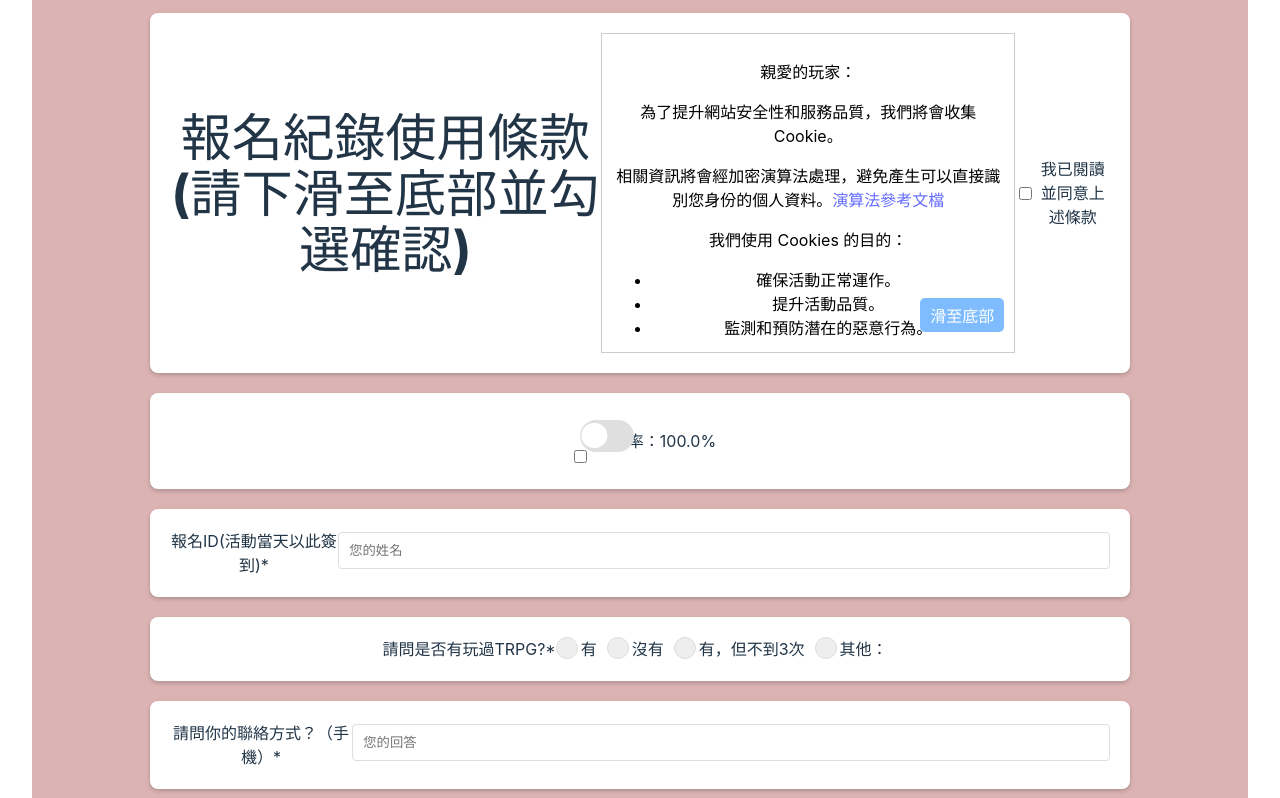
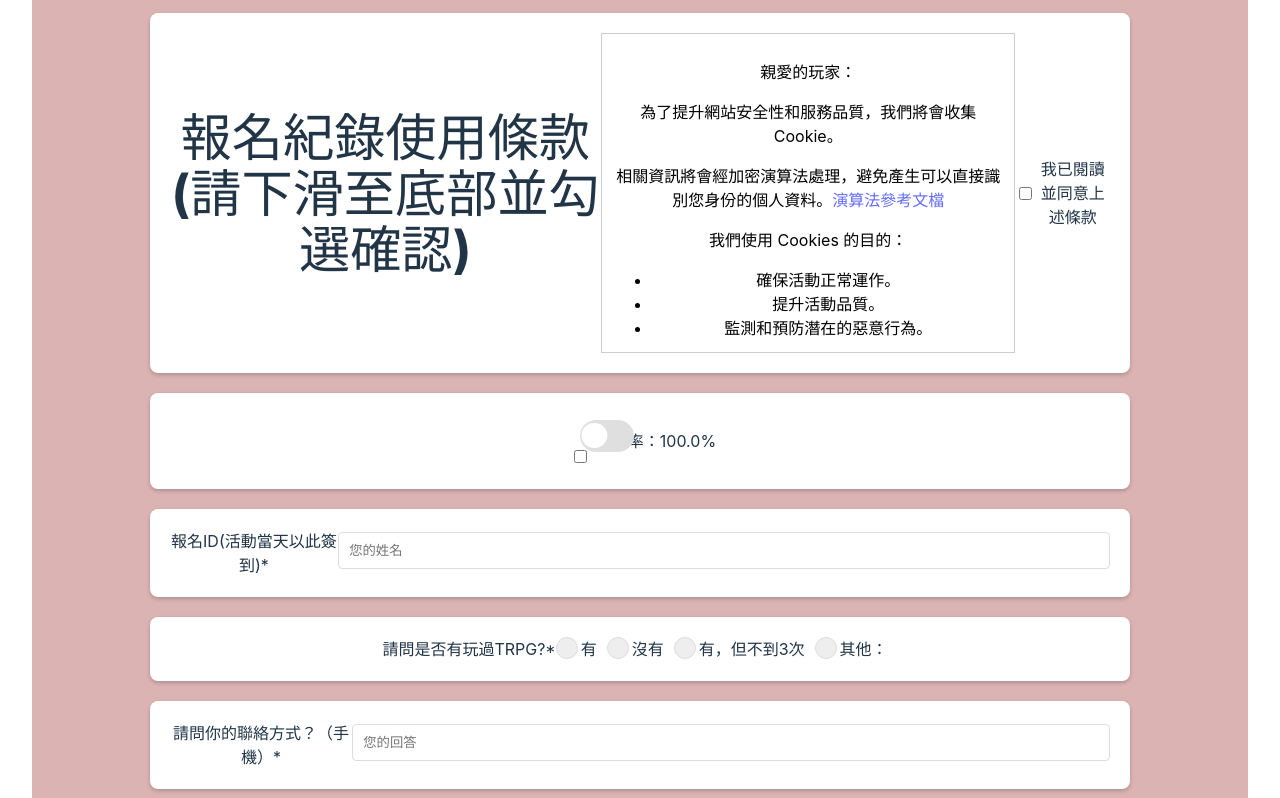
Before and after one commit to sleepyknife/tyntrpg_form_vue, a Vue app: page / in a window 1280 px wide. Shown: the part 3344-4142 px from the top of the page. Built offline with nearby package versions, Linux system fonts and the light colour scheme.

Commit message:
fix some build bug

```diff
--- a/src/components/Form.vue
+++ b/src/components/Form.vue
@@ -11,7 +11,7 @@
     <!-- 使用條款 -->
     <div class="card">
       <h1>報名紀錄使用條款(請下滑至底部並勾選確認)</h1>
-      <div id="termsContainer" class="content" @scroll="handleScroll">
+      <div id="termsContainer" class="content">
         <p :ref="titleRefList.set">親愛的玩家：</p>
         <p>為了提升網站安全性和服務品質，我們將會收集 Cookie。</p>
         <b>相關資訊將會經加密演算法處理，避免產生可以直接識別您身份的個人資料。</b>
@@ -36,7 +36,6 @@
           </li>
         </ul>
 
-        <button id="scrollToBottomButton" @click="scrollToBottom">滑至底部</button>
       </div>
       <input type="checkbox" id="confirmCheckbox" v-model="termsAccepted" />
       <label for="confirmCheckbox">我已閱讀並同意上述條款</label>
@@ -113,17 +112,17 @@
 </template>
 
 <script setup lang="ts">
+import type { ComputedRef } from 'vue'
 import { ref, reactive, onMounted, computed } from "vue";
 import { useTemplateRefsList } from '@vueuse/core'
 import { map, pipe } from 'remeda'
-import { useRouter } from "vue-router";
 import { useElementVisibilityTime } from '../composables/use-element-visibility-time'
+import { useRouter } from 'vue-router'
 import ToggleProactive from '../toggle-proactive.vue'
 
 const formTitle = ref("");
 const termsAccepted = ref(false);
 const isSubmitting = ref(false);
-const toggleValue = ref(false) // 預設為 false（關閉）
 
 const titleRefList = useTemplateRefsList<HTMLElement>()
 
@@ -155,14 +154,19 @@ const disabled = computed(() => readRate.value < 100)
 const value = ref(false)
 
 const form = reactive({
+  ruleCheck: "",
   name: "",
+  date: "",
   trpgexp: "",
   otherTrpg: "",
   commNum: "",
   commMail: "",
   regnum: "",
   regage: "",
+  trpgExp: "",
   memo: "",
+  userId: "",
+  hashId: "",
   howtoknow: [],
 });
 
@@ -194,7 +198,7 @@ const submitForm = async () => {
     return;
   }
 
-  if (!form.name || !form.commNum || !form.date) {
+  if (!form.name || !form.commNum || !form.date || !form.commMail) {
     alert("請填寫所有必填欄位");
     return;
   }
@@ -224,6 +228,7 @@ const submitForm = async () => {
 
     const result = await response.json();
     if (response.ok) {
+	  const router = useRouter()
       alert("提交成功！");
       router.push("/finish");
     } else {
```
